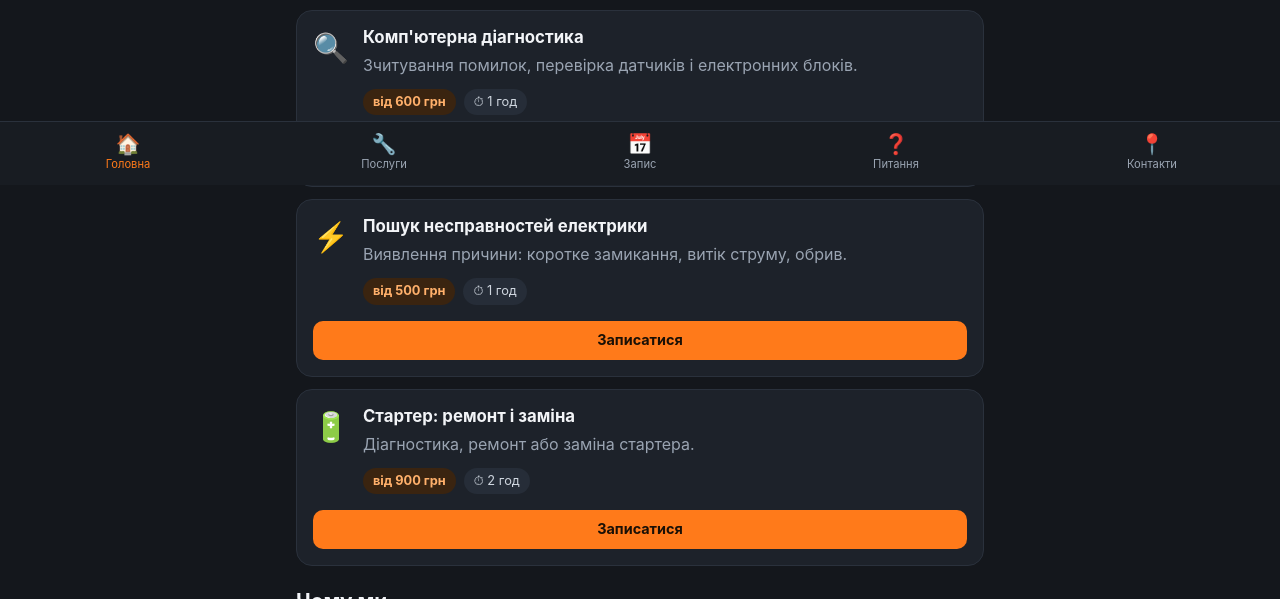
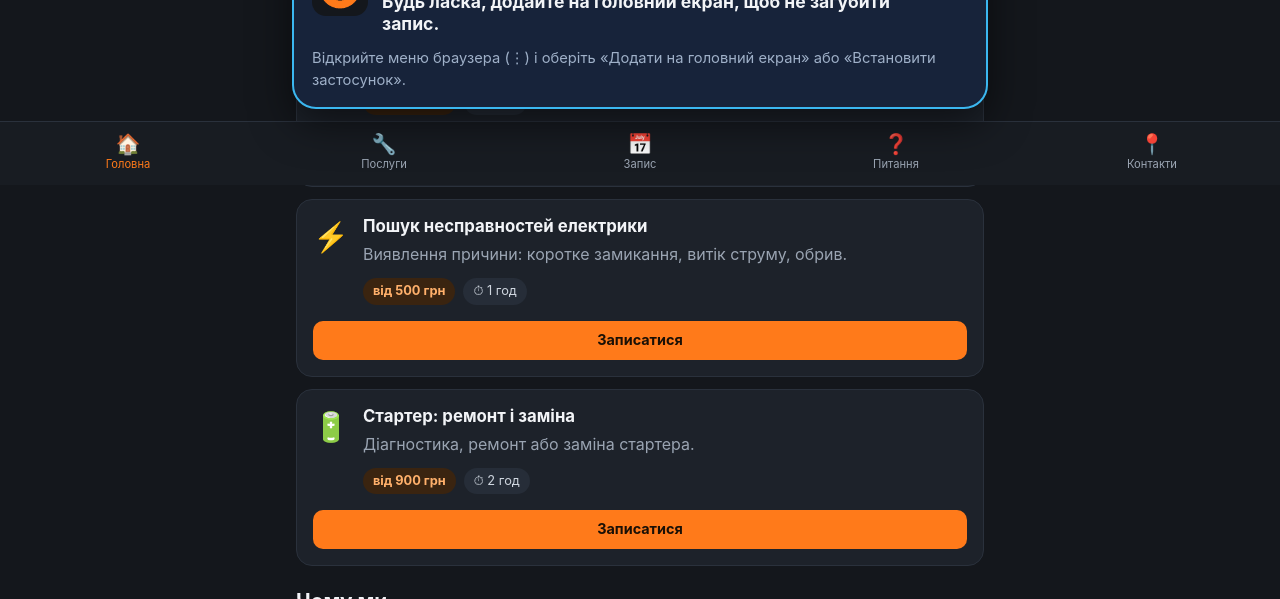
Before and after one commit to Nick43114/STO, a plain HTML site: page index.html in a window 1280 px wide. Shown: the part 615-1214 px from the top of the page. Drawn offline with Linux system fonts and the light colour scheme.

Commit message:
Add files via upload

```diff
--- a/styles.css
+++ b/styles.css
@@ -63,9 +63,11 @@ main{padding:16px 16px calc(var(--tab-h) + 24px + env(safe-area-inset-bottom));m
 .stub .big{font-size:2.4rem}
 
 /* Підказка «додайте на головний екран» */
-.install{position:fixed;left:12px;right:12px;top:calc(env(safe-area-inset-top) + 10px);z-index:60;
+.install{position:fixed;left:12px;right:12px;bottom:calc(var(--tab-h) + 12px + env(safe-area-inset-bottom));z-index:60;animation:install-up .45s cubic-bezier(.2,.8,.2,1) both;
   background:#17233a;border:2px solid #3bb7f0;border-radius:24px;padding:18px 18px 16px;
-  box-shadow:0 14px 40px rgba(0,0,0,.55);max-width:696px;margin-inline:auto;max-height:calc(100vh - 24px);overflow:auto}
+  box-shadow:0 14px 40px rgba(0,0,0,.55);max-width:696px;margin-inline:auto;max-height:calc(100vh - var(--tab-h) - 40px - env(safe-area-inset-bottom));overflow:auto}
+@keyframes install-up{from{transform:translateY(40px);opacity:0}to{transform:none;opacity:1}}
+@media (prefers-reduced-motion:reduce){.install{animation:none}}
 .install[hidden]{display:none}
 .install__head{display:flex;gap:14px;align-items:flex-start;padding-right:34px}
 .install__icon{width:56px;height:56px;border-radius:14px;flex:none}
```
